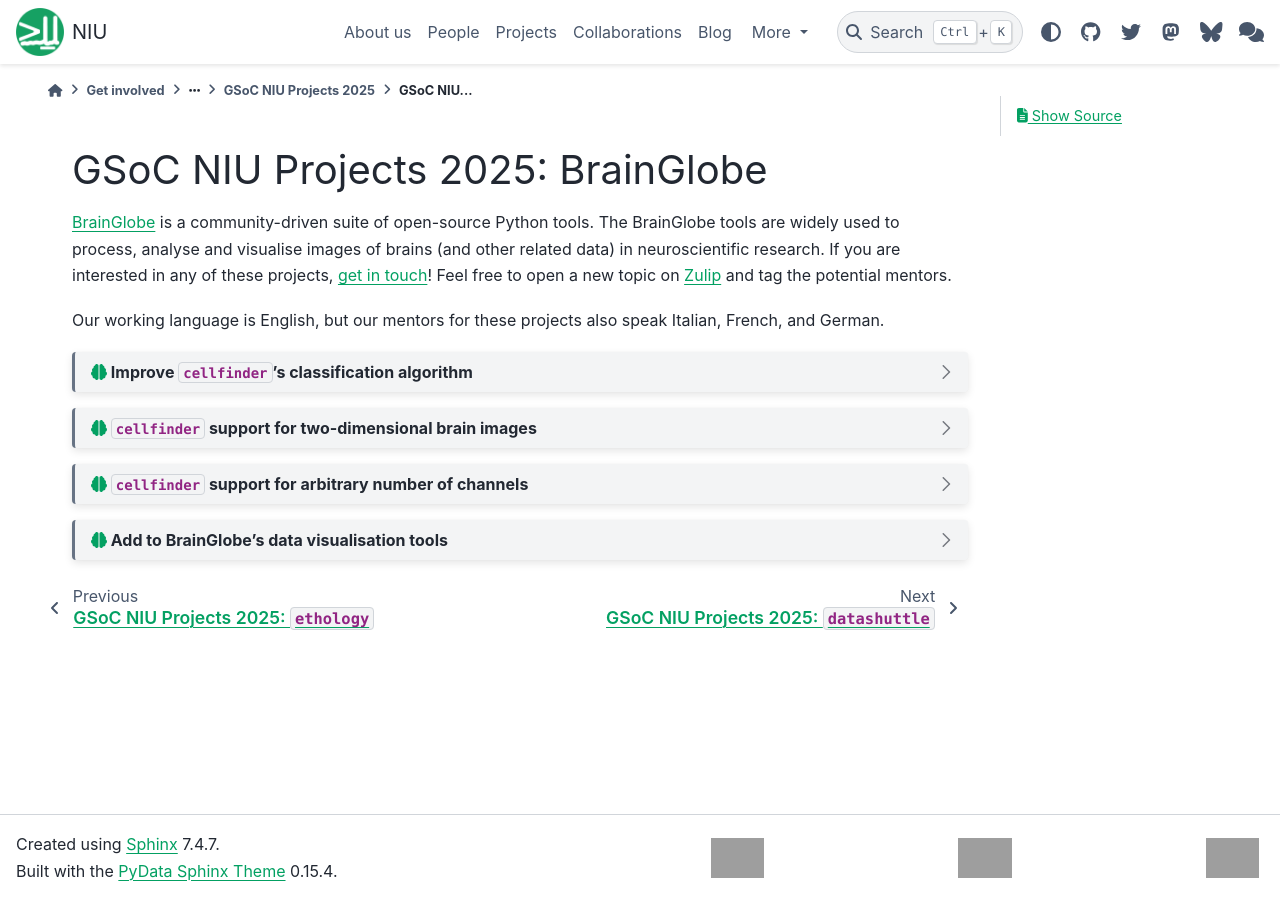
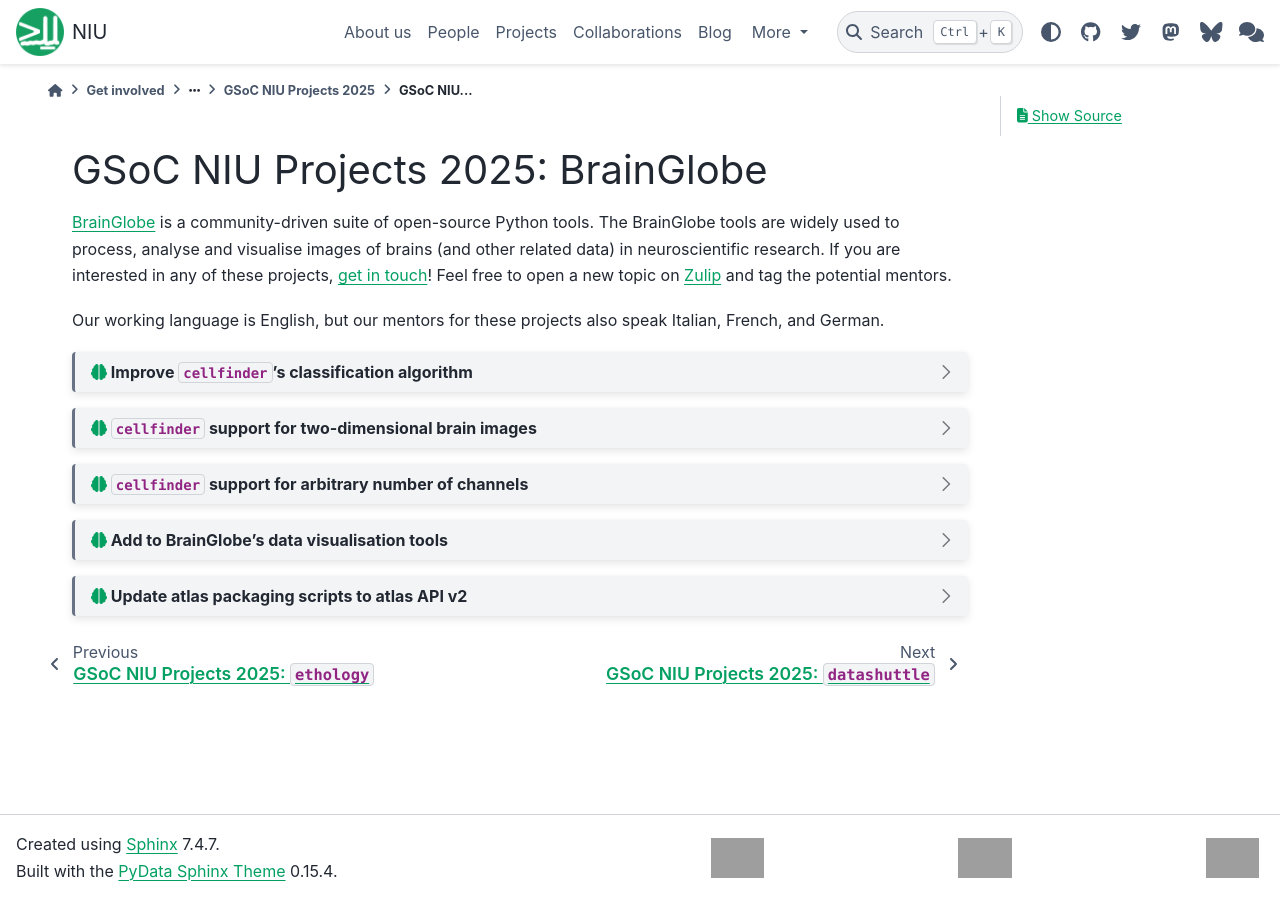
Before and after one commit to neuroinformatics-unit/neuroinformatics-unit.github.io, a Sphinx documentation site: the page built from docs/source/get-involved/gsoc/projects_2025/brainglobe.md, in a window 1280 px wide. Built offline with Sphinx 7.4.7 and the PyData theme 0.15.4, drawn with Linux system fonts in a browser that asks for light colours; nearby versions of some CDN libraries; some of the changed lines change nothing that is shown; grey boxes are pictures that could not be loaded.

Commit message:
draft atlas api project

```diff
--- a/docs/source/get-involved/gsoc/projects_2025/brainglobe.md
+++ b/docs/source/get-involved/gsoc/projects_2025/brainglobe.md
@@ -183,3 +183,44 @@
 - [napari usage tutorials](https://napari.org/stable/tutorials/index.html).
 - [napari Plugin documentation](https://napari.org/stable/plugins/index.html), particularly the section on [Building a plugin](https://napari.org/stable/plugins/building_a_plugin/index.html).
 :::
+
+:::{dropdown} {fas}`brain;sd-text-primary` Update atlas packaging scripts to atlas API v2
+<!-- Description -->
+[Neuroanatomical atlases](https://neuroinformatics.dev/slides-templates-atlases/#/on-templates-and-atlases) define a common coordinate space for the brain, and have been created for many species (mouse, fish, ...) and imaging modalities (MRI, lightsheet microscopy, ...). A central piece of BrainGlobe's ecosystem is the BrainGlobe Atlas API. Importantly, the Atlas API allows the use of any BrainGlobe tool with [many publicly available atlases](https://brainglobe.info/documentation/brainglobe-atlasapi/index.html), by exposing them through the same, consistent Python interface. This is possible thanks to [packaging scripts](https://github.com/brainglobe/brainglobe-atlasapi/tree/main/brainglobe_atlasapi/atlas_generation/atlas_scripts) contributed by the community, that convert public data to a standard format.
+
+The standard format is somewhat limited, and we improve its utility by adhering [to a new community standard for neuroanatomical atlases, "OpenMINDS SANDS"](https://openminds-documentation.readthedocs.io/en/latest/schema_specifications/SANDS/atlas/brainAtlas.html).
+
+**Deliverables**
+<!-- Goals, or expected status after Community Bonding Period, Start of Coding, End of Coding. Stretch goals? -->
+- Modifying atlas packaging Python code to write to OpenMINDS SANDS
+- Adapting at least one packaging script to use the new functionality.
+- Tests to cover any added/changed functionality.
+- Documentation for the new functionality.
+
+**Duration**
+<!-- Small (~90 hours), Medium (~175 hours) or Large (~350 hours)  -->
+Medium (~175 hours) or Large (~350 hours).
+
+**Difficulty**
+<!-- Is this project geared more toward a student level or a more advanced developer level? -->
+This project is well-suited for a student or a beginner contributor to open source.
+
+**Required skills**
+- Experience with Python.
+
+
+**Nice-to-haves**
+- Experience working with data standards or data schema
+- Experience working with image data
+
+**Potential mentors**
+- [@alessandrofelder](https://github.com/alessandrofelder)
+- [@IgorTatarnikov](https://github.com/IgorTatarnikov)
+
+
+**Further reading**
+<!-- The best pages include links to more detailed descriptions and related materials for each project. They might even include actual use cases! -->
+- [BrainGlobe atlas API paper](https://doi.org/10.21105/joss.02668)
+- [Getting started with OpenMINDS](https://openminds-documentation.readthedocs.io/en/v3.0/shared/getting_started.html)
+- [OpenMINDS SANDS BrainAtlas specification](https://openminds-documentation.readthedocs.io/en/v3.0/schema_specifications/SANDS/atlas/brainAtlas.html)
+:::
```
